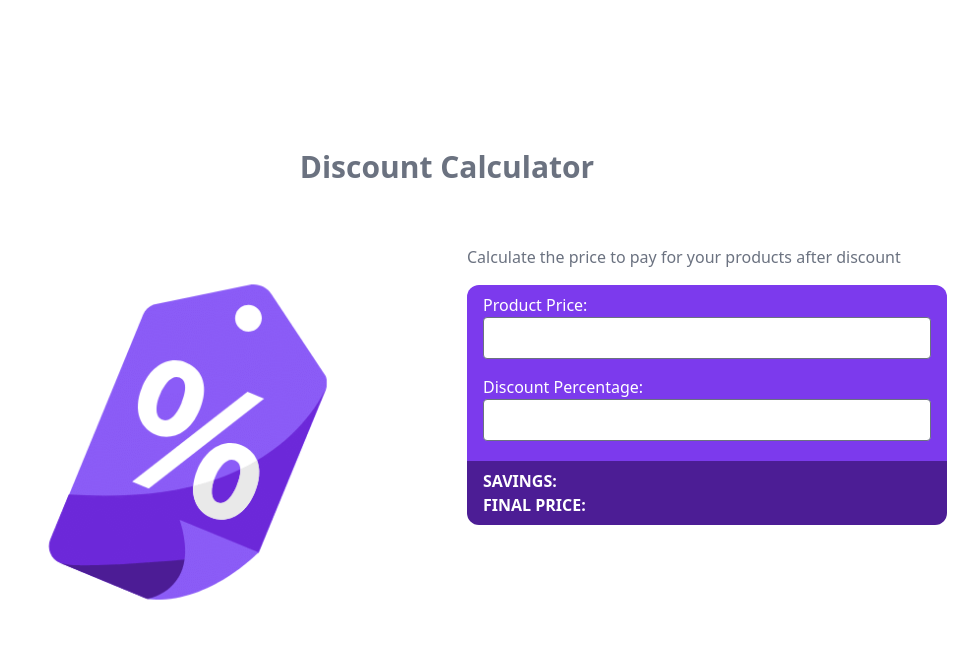
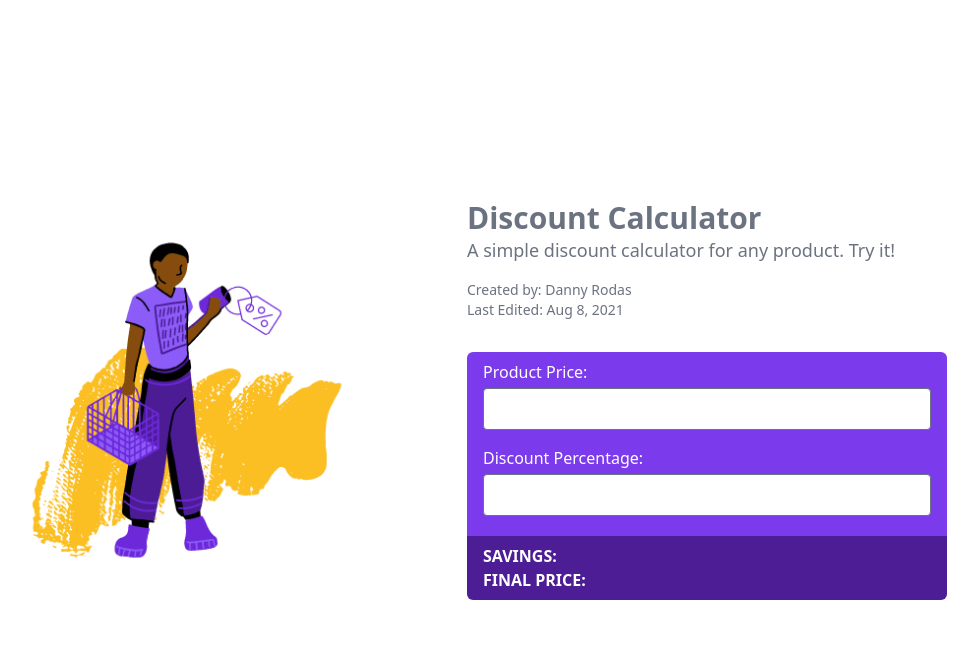
Before and after one commit to dannyrational/discount-calculator, a website: page descuentos.html in a window 1280 px wide. Shown: the whole page, without its empty margins (193-1171 px from the left). Drawn offline with Linux system fonts and the light colour scheme.

Commit message:
2: Completed Project

```diff
--- a/descuentos.html
+++ b/descuentos.html
@@ -5,33 +5,41 @@
     <meta charset="UTF-8">
     <meta http-equiv="X-UA-Compatible" content="IE=edge">
     <meta name="viewport" content="width=device-width, initial-scale=1.0">
-    <title>Descuentos</title>
+    <meta name="description" content="A simple discount calculator for any product">
+    <title>Discount Calculator</title>
     <link rel="stylesheet" href="tailwind.css">
 </head>
 
 <body class="h-screen bg-white">
-    <div class="grid grid-cols-12 gap-4 place-content-center mx-auto h-full max-w-[1024px]">
-        <h1 class="col-span-12 mb-8 text-gray-500 font-bold text-3xl text-center">Discount Calculator</h1>
+    <div class="grid grid-cols-12 gap-4 place-content-center mx-auto h-full max-w-[640px] lg:max-w-[1024px]">
 
         <!-- Image -->
-        <div class="col-span-12 p-3 md:col-span-6 flex justify-center">
-            <img src="savings-img.png" alt="">
+        <div class="col-span-12 p-3 lg:col-span-6 flex items-center justify-center text-gray-500">
+            <img class="w-[401px] lg:w-full" src="savings-img-2.png" alt="">
         </div>
 
         <!-- Calculator -->
-        <div class="col-span-12 p-3 md:col-span-6 text-gray-500 flex flex-col ">
-            <h2 class="mb-4 text-gray-500 text-center md:text-left">Calculate the price to pay for your products after
-                discount</h2>
+        <div class="col-span-12 p-3 lg:col-span-6 text-gray-500 flex flex-col justify-center">
+            <h1 class="col-span-12 font-bold text-3xl text-center lg:text-left">Discount Calculator</h1>
+            <h2 class="mb-4 text-gray-500 text-center lg:text-left text-lg">A simple discount calculator for any
+                product. Try it!
+            </h2>
+            <p class="text-sm text-center lg:text-left">Created by: <a href="https://www.dannyrational.com"
+                    target="_blank"
+                    class="inline-block font-medium hover:text-purple-500 transition-colors duration-200">Danny
+                    Rodas</a></p>
+            <p class="text-sm text-center lg:text-left mb-8">Last Edited: <span class="inline-block font-medium">Aug 8,
+                    2021</span></p>
             <div class="">
-                <form action="" class="flex flex-col py-2 px-4 bg-purple-600 rounded-tl-xl rounded-tr-xl">
-                    <label for="inputPrice" class="text-white">Product Price:</label>
+                <form action="" class="flex flex-col py-2 px-4 bg-purple-600 rounded-tl-md rounded-tr-md">
+                    <label for="inputPrice" class="text-white mb-1">Product Price:</label>
                     <input type="number" name="inputPrice" id="inputPrice" class="mb-4 rounded"
                         oninput="priceDiscountOutput()">
-                    <label for="inputDiscount" class="text-white">Discount Percentage:</label>
+                    <label for="inputDiscount" class="text-white mb-1">Discount Percentage:</label>
                     <input type="number" name="inputDiscount" id="inputDiscount" class="mb-3 rounded"
                         oninput="priceDiscountOutput()">
                 </form>
-                <div class="bg-purple-900 text-white py-2 px-4 rounded-bl-xl rounded-br-xl">
+                <div class="bg-purple-900 text-white py-2 px-4 rounded-bl-md rounded-br-md">
                     <p class="font-semibold uppercase">Savings: <span id="resultSavings" class="float-right"></span></p>
                     <p class="font-semibold uppercase">Final Price: <span id="resultPrice" class="float-right"></span>
                     </p>
--- a/descuentos.js
+++ b/descuentos.js
@@ -22,5 +22,5 @@ function priceDiscountOutput() {
     let savings = priceValue - priceWithDiscount;
     savings = savings.toFixed(2)
 
-    document.querySelector('#resultSavings').innerHTML = savings
+    document.querySelector('#resultSavings').innerHTML = `- ${savings}`
 }
```
Also changed, not shown: savings-img-2.png (added), savings-img.png (deleted), tailwind.css.
